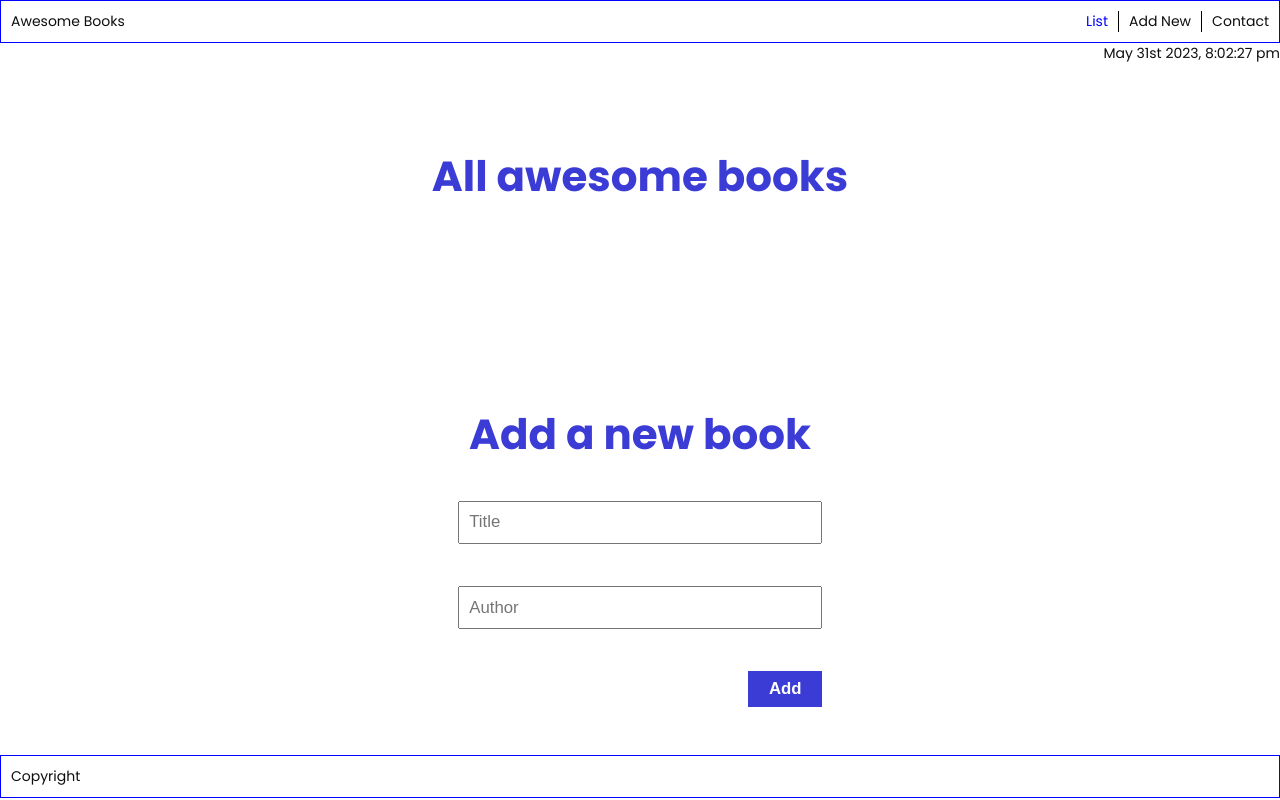
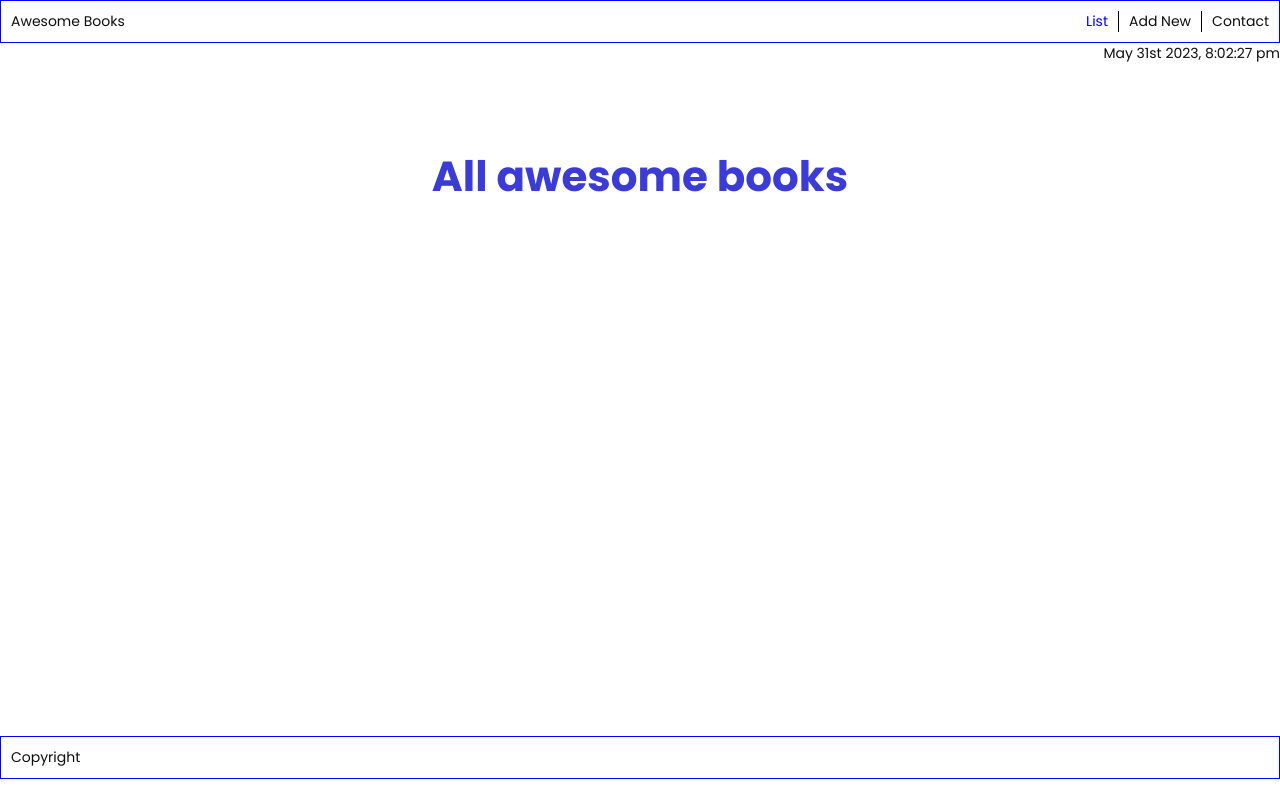
Before and after one commit to NitBravoA92/project-awesome-books, a website: page index.html in a window 1280 px wide. Drawn offline with Linux system fonts and the light colour scheme.

Commit message:
Added "hide" class to the add book section

```diff
--- a/index.html
+++ b/index.html
@@ -28,7 +28,7 @@
 
       </div>
     </section>
-    <section id="add-new-book">
+    <section id="add-new-book" class="hide">
       <h2 class="section-title">Add a new book</h2>
       <div id="form-container">
         <form id="form-book" action="#">
```
